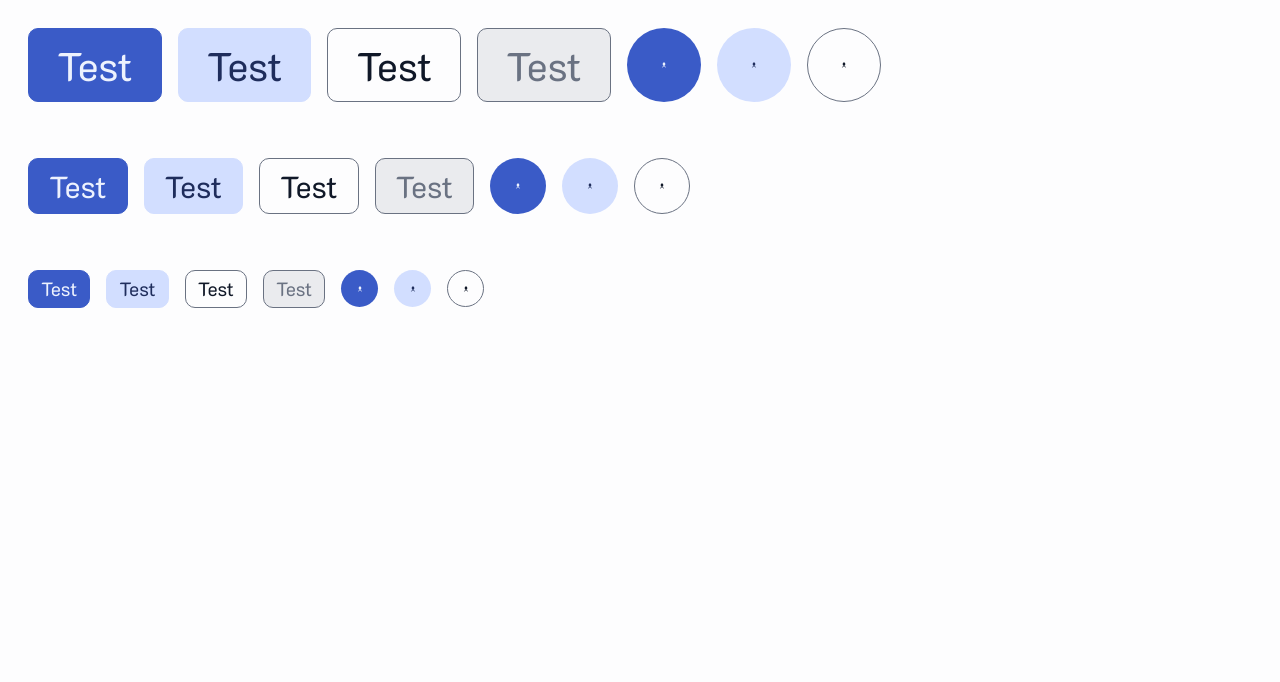
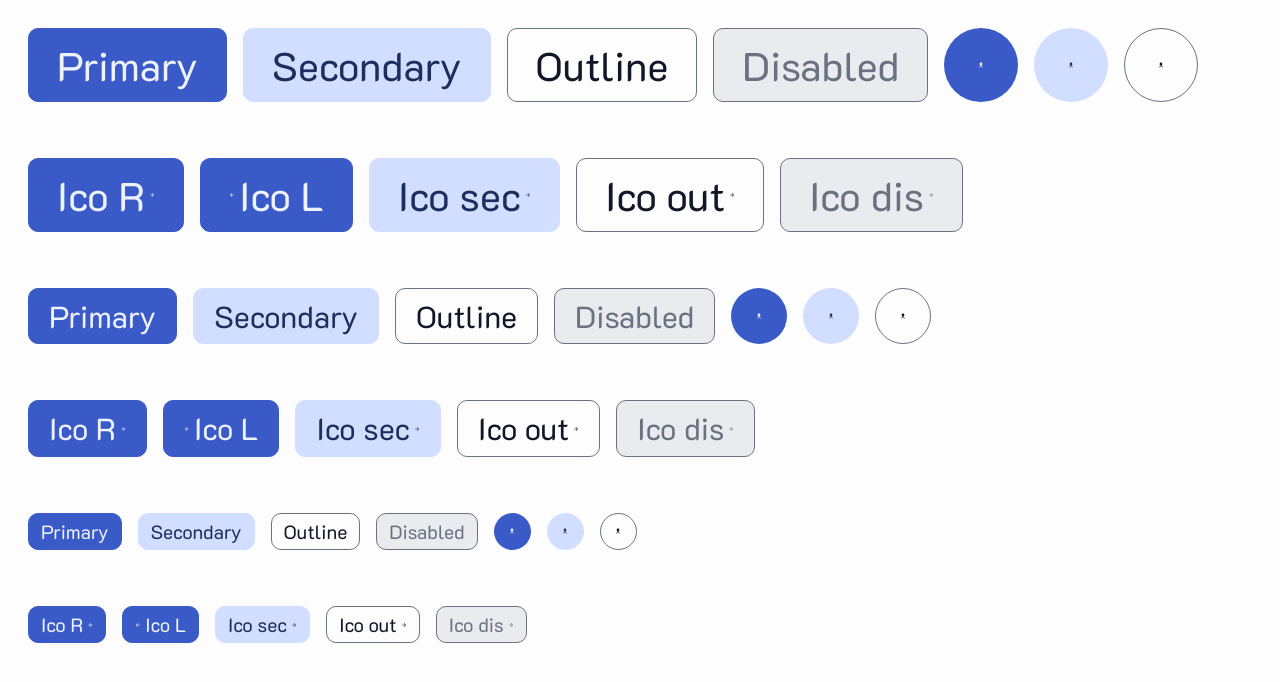
Before and after one commit to lm38550/portfolio, a Next.js app: page /UI in a window 1280 px wide. Shown: the top 682 px of the page. Built offline with nearby package versions, Linux system fonts and the light colour scheme.

Commit message:
Finishing buttons, size, style and icons

```diff
--- a/src/app/UI/page.tsx
+++ b/src/app/UI/page.tsx
@@ -1,40 +1,64 @@
 import "@/style/globals.css"
 import {Button} from "@/ui/design-system/button/button";
-import {RiUser6Fill} from "react-icons/ri"
+import {RiUser6Fill, RiArrowRightLine, RiArrowLeftLine} from "react-icons/ri"
 
 
 export default function Home() {
     return (
         <>
             <div className="flex p-5">
-                <Button className="m-2" size="large">Test</Button>
-                <Button className="m-2" size="large" variant="secondary">Test</Button>
-                <Button className="m-2" size="large" variant="outline">Test</Button>
-                <Button className="m-2" size="large" variant="disabled">Test</Button>
+                <Button className="m-2" size="large">Primary</Button>
+                <Button className="m-2" size="large" variant="secondary">Secondary</Button>
+                <Button className="m-2" size="large" variant="outline">Outline</Button>
+                <Button className="m-2" size="large" variant="disabled">Disabled</Button>
                 <Button className="m-2" size="large" variant="ico" icon={<RiUser6Fill/>}>Test</Button>
                 <Button className="m-2" size="large" variant="ico" iconTheme="secondary" icon={<RiUser6Fill/>}>Test</Button>
                 <Button className="m-2" size="large" variant="ico" iconTheme="gray" icon={<RiUser6Fill/>}>Test</Button>
             </div>
 
             <div className="flex p-5">
-                <Button className="m-2">Test</Button>
-                <Button className="m-2" variant="secondary">Test</Button>
-                <Button className="m-2" variant="outline">Test</Button>
-                <Button className="m-2" variant="disabled">Test</Button>
+                <Button className="m-2" size="large" variant="primary" icon={<RiArrowRightLine/>}>Ico R</Button>
+                <Button className="m-2" size="large" iconPosition="left" icon={<RiArrowLeftLine/>}>Ico L</Button>
+                <Button className="m-2" size="large" variant="secondary" icon={<RiArrowRightLine/>}>Ico sec</Button>
+                <Button className="m-2" size="large" variant="outline" icon={<RiArrowRightLine/>}>Ico out</Button>
+                <Button className="m-2" size="large" variant="disabled" icon={<RiArrowRightLine/>}>Ico dis</Button>
+            </div>
+
+            <div className="flex p-5">
+                <Button className="m-2">Primary</Button>
+                <Button className="m-2" variant="secondary">Secondary</Button>
+                <Button className="m-2" variant="outline">Outline</Button>
+                <Button className="m-2" variant="disabled">Disabled</Button>
                 <Button className="m-2" variant="ico" icon={<RiUser6Fill/>}>Test</Button>
                 <Button className="m-2" variant="ico" iconTheme="secondary" icon={<RiUser6Fill/>}>Test</Button>
                 <Button className="m-2" variant="ico" iconTheme="gray" icon={<RiUser6Fill/>}>Test</Button>
             </div>
 
             <div className="flex p-5">
-                <Button className="m-2" size="small">Test</Button>
-                <Button className="m-2" size="small" variant="secondary">Test</Button>
-                <Button className="m-2" size="small" variant="outline">Test</Button>
-                <Button className="m-2" size="small" variant="disabled">Test</Button>
+                <Button className="m-2" variant="primary" icon={<RiArrowRightLine/>}>Ico R</Button>
+                <Button className="m-2" iconPosition="left" icon={<RiArrowLeftLine/>}>Ico L</Button>
+                <Button className="m-2" variant="secondary" icon={<RiArrowRightLine/>}>Ico sec</Button>
+                <Button className="m-2" variant="outline" icon={<RiArrowRightLine/>}>Ico out</Button>
+                <Button className="m-2" variant="disabled" icon={<RiArrowRightLine/>}>Ico dis</Button>
+            </div>
+
+            <div className="flex p-5">
+                <Button className="m-2" size="small">Primary</Button>
+                <Button className="m-2" size="small" variant="secondary">Secondary</Button>
+                <Button className="m-2" size="small" variant="outline">Outline</Button>
+                <Button className="m-2" size="small" variant="disabled">Disabled</Button>
                 <Button className="m-2" size="small" variant="ico" icon={<RiUser6Fill/>}>Test</Button>
                 <Button className="m-2" size="small" variant="ico" iconTheme="secondary" icon={<RiUser6Fill/>}>Test</Button>
                 <Button className="m-2" size="small" variant="ico" iconTheme="gray" icon={<RiUser6Fill/>}>Test</Button>
             </div>
+
+            <div className="flex p-5">
+                <Button className="m-2" size="small" variant="primary" icon={<RiArrowRightLine/>}>Ico R</Button>
+                <Button className="m-2" size="small" iconPosition="left" icon={<RiArrowLeftLine/>}>Ico L</Button>
+                <Button className="m-2" size="small" variant="secondary" icon={<RiArrowRightLine/>}>Ico sec</Button>
+                <Button className="m-2" size="small" variant="outline" icon={<RiArrowRightLine/>}>Ico out</Button>
+                <Button className="m-2" size="small" variant="disabled" icon={<RiArrowRightLine/>}>Ico dis</Button>
+            </div>
         </>
     )
 }
--- a/src/ui/design-system/button/button.tsx
+++ b/src/ui/design-system/button/button.tsx
@@ -89,7 +89,15 @@ export const Button = ({
                 {icon && variant === "ico" ? React.cloneElement(
                         icon , {size: 6}
                 ) : (
-                        <>{children}</>
+                        <div className={clsx("flex items-center gap-1")}>
+                            {icon && iconPosition === "left" && (
+                                React.cloneElement(icon , {size: 6})
+                            )}
+                            {children}
+                            {icon && iconPosition === "right" && (
+                                React.cloneElement(icon , {size: 6})
+                            )}
+                        </div>
                 )}
             </button>
         </>
```
